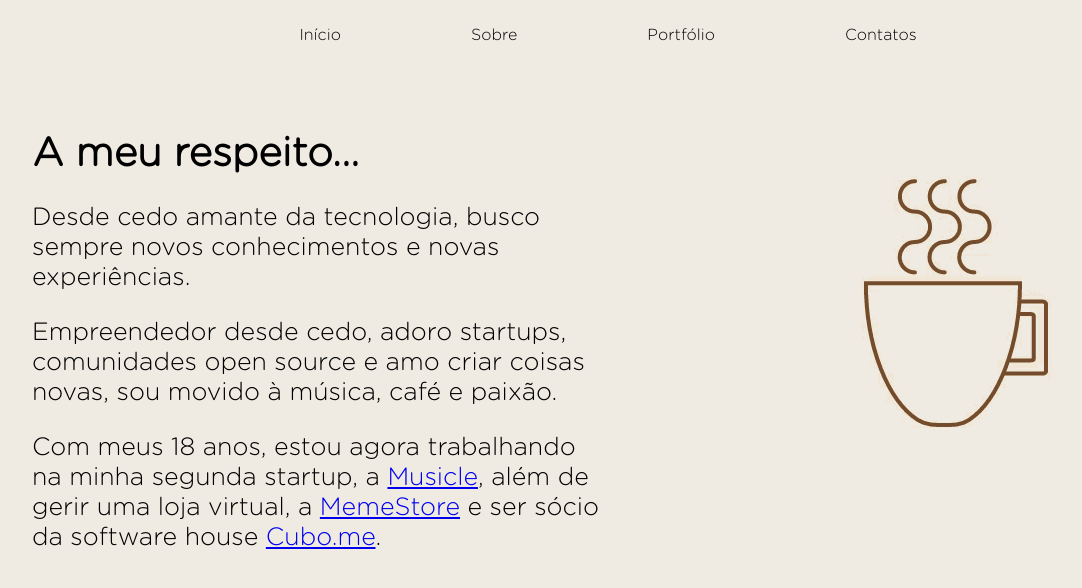
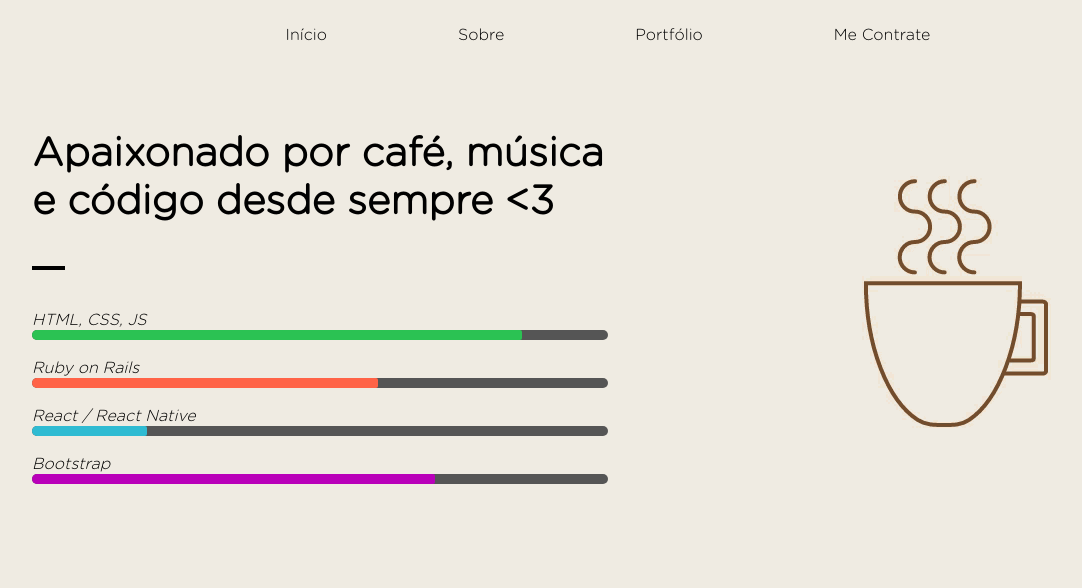
Before and after one commit to rannyeribaptist/rannyeribaptist.github.io, a plain HTML site: page index.html in a window 1280 px wide. Both pictures are taken after a click on the link "Sobre". Shown: the whole page, without its empty margins (32-1114 px from the left). Drawn offline with Linux system fonts and the light colour scheme.

Commit message:
updates in the about page and hire me page

```diff
--- a/assets/javascript/script.js
+++ b/assets/javascript/script.js
@@ -22,10 +22,10 @@ function changeSlide(n) {
 
 function showSlides(n) {
   var i;
-  var slides = document.getElementsByClassName("mySlides");
+  var slides = document.getElementsByClassName("myslides");
 
   for (i = 0; i < slides.length; i++) {
-      slides[i].style.display = "none";
+    slides[i].style.display = "none";
   }
 
   document.getElementById(n).style.display = "inline-block";
--- a/assets/stylesheet/style.css
+++ b/assets/stylesheet/style.css
@@ -1,6 +1,7 @@
 body {
   padding: 0px;
   margin: 0px 0px 0px 0px;
+  font-family: GothamRoundedLight;
 }
 
 .header {
@@ -24,6 +25,15 @@ i {
 }
 
 @media (min-width: 830px) {
+  .meter {
+    height: 10px !important;  /* Can be anything */
+    position: relative;
+    background: #555;
+    -moz-border-radius: 25px;
+    -webkit-border-radius: 25px;
+    border-radius: 25px;
+  }
+
   .left {
     max-width: 50%;
     float: left;
@@ -246,6 +256,41 @@ hr {
   }
 }
 
+.meter {
+  height: 5px;  /* Can be anything */
+  position: relative;
+  background: #555;
+  -moz-border-radius: 25px;
+  -webkit-border-radius: 25px;
+  border-radius: 25px;
+}
+
+.meter span {
+  display: block;
+  height: 100%;
+  border-top-right-radius: 8px;
+  border-bottom-right-radius: 8px;
+  border-top-left-radius: 20px;
+  border-bottom-left-radius: 20px;
+  position: relative;
+  overflow: hidden;
+}
+
+.html {
+  background-color: rgb(43,194,83);
+}
+
+.rails {
+  background-color: tomato;
+}
+
+.react {
+  background-color: rgb(47, 187, 210);
+}
+
+.bootstrap {
+  background-color: #b900b9;
+}
 /* end Animations */
 
 /* FONT FACES */
--- a/index.html
+++ b/index.html
@@ -15,25 +15,53 @@
           <li><a class="home" href="#"> Início</a></li>
           <li><a class="about" href="#"> Sobre</a></li>
           <li><a class="portfolio" href="#"> Portfólio</a></li>
-          <li><a class="contact" href="#"> Contatos</a></li>
+          <li><a class="contact" href="#"> Me Contrate</a></li>
         </ul>
       </div>
       <div class="slideshow-container">
-        <div id="home" class="content home mySlides fade">
-          <h2>Olá, sou Rannyeri Baptist,</h1>
+
+        <div id="home" class="content home myslides fade">
+          <h2>Olá, sou rannyeri baptist,</h1>
           <h4>é um prazer conhecer você!</h3>
 
           <hr>
 
           <h1>Freelancer</h1>
-          <h3>Web developer</h3>
+          <h3>web developer</h3>
         </div>
-        <div id="about" class="content about mySlides fade">
+        <div id="about" class="content about myslides fade">
           <div class="left">
-            <h2>A meu respeito...</h2>
-            <p>Desde cedo amante da tecnologia, busco sempre novos conhecimentos e novas experiências.</p>
-            <p>Empreendedor desde cedo, adoro startups, comunidades open source e amo criar coisas novas, sou movido à música, café e paixão.</p>
-            <p>Com meus 18 anos, estou agora trabalhando na minha segunda startup, a <a href="https://musicle.live">Musicle</a>, além de gerir uma loja virtual, a <a href="https://memestore.com.br">MemeStore</a> e ser sócio da software house <a href="https://cubo.me">Cubo.me</a>. </p>
+            <h2>Apaixonado por café, música e código desde sempre <3</h2>
+
+            <hr style="margin-top:7%;margin-bottom:7%">
+
+            <em>HTML, CSS, JS</em>
+            <div class="meter">
+              <span class="html" style="width: 85%"></span>
+            </div>
+
+            <br>
+
+            <em>Ruby on Rails</em>
+            <div class="meter">
+              <span class="rails" style="width: 60%"></span>
+            </div>
+
+            <br>
+
+            <em>React / React Native</em>
+            <div class="meter">
+              <span class="react" style="width: 20%"></span>
+            </div>
+
+            <br>
+
+            <em>Bootstrap</em>
+            <div class="meter">
+              <span class="bootstrap" style="width: 70%"></span>
+            </div>
+
+            <br>
 
           </div>
           <div class="right">
@@ -41,49 +69,46 @@
           </div>
 
         </div>
-        <div id="portfolio" class="content portfolio mySlides fade">
-          <h2>Um pouco do meu trabalho...</h2>
+
+        <div id="portfolio" class="content portfolio myslides fade">
+          <h2>um pouco do meu trabalho...</h2>
 
           <div class="jobs">
             <a class="contact-link" target="_blank" href="https://musicle.live">
               <div class="box">
                 <img class="thumbnail" src="assets/images/musicle.png" alt="musicle">
-                <p>Musicle</p>
+                <p>musicle</p>
               </div>
             </a>
             <a href="https://reforcovirtual.com" target="_blank" class="contact-link">
               <div class="box">
                 <img class="thumbnail" src="assets/images/reforco.png" alt="reforcovirtual">
-                <p>Reforço Virtual</p>
+                <p>reforço virtual</p>
               </div>
             </a>
             <a href="https://toqueemocional.com.br" class="contact-link" target="_blank">
               <div class="box">
                 <img class="thumbnail" src="assets/images/toque.png" alt="toqueemocional">
-                <p>Toque Emocional</p>
-              </div>
-            </a>
-            <a href="#" class="contact-link" target="_blank">
-              <div class="box">
-                <img class="thumbnail" src="assets/images/haiabot.png" alt="haiabot">
-                <p>HaiaBot</p>
+                <p>toque emocional</p>
               </div>
             </a>
           </div>
         </div>
-        <div id="contact" class="content contact mySlides fade">
-          <h2>Entre em contato</h2>
-          <p>Entre em contato para solicitar um orçamento, fazer negócios ou jogar uma boa conversa fora...</p>
 
-          <a target="_blank" class="contact-link" href="https://www.facebook.com/rannyeribatiste"><i class="fa fa-facebook-square fa-3x"></i></a>
-          <a target="_blank" class="contact-link" href="https://www.instagram.com/rannyerirbatista/"><i class="fa fa-instagram fa-3x"></i></a>
-          <a target="_blank" class="contact-link" href="https://twitter.com/RannyeriRBatist"><i class="fa fa-twitter fa-3x"></i></a>
-          <a target="_blank" class="contact-link" href="https://www.linkedin.com/in/rannyeri-r-303577120/"><i class="fa fa-linkedin fa-3x"></i></a>
-          <a target="_blank" class="contact-link" href="https://github.com/RannyeriDev"><i class="fa fa-github-square fa-3x"></i></a>
-          <a class="contact-link" href="mailto:contact@baptist.me"><i class="fa fa-envelope fa-3x"></i></a>
+        <div id="contact" class="content contact myslides fade">
+          <h2>Me Contrate</h2>
+          <p>entre em contato para solicitar um orçamento, fazer negócios ou jogar uma boa conversa fora...</p>
+
+          <a target="_blank" class="contact-link" href="https://www.facebook.com/rannyeribaptist"><i class="fa fa-facebook-square fa-3x"></i></a>
+          <a target="_blank" class="contact-link" href="https://www.instagram.com/rannyeribaptist/"><i class="fa fa-instagram fa-3x"></i></a>
+          <a target="_blank" class="contact-link" href="https://twitter.com/RannyeriBaptist"><i class="fa fa-twitter fa-3x"></i></a>
+          <a target="_blank" class="contact-link" href="https://www.linkedin.com/in/rannyeribaptist"><i class="fa fa-linkedin fa-3x"></i></a>
+          <a target="_blank" class="contact-link" href="https://github.com/rannyeribaptist"><i class="fa fa-github-square fa-3x"></i></a>
+          <a class="contact-link" href="mailto:rannyeri@protonmail.com"><i class="fa fa-envelope fa-3x"></i></a>
+          <a class="contact-link" href="tel:+55 81 998590619"><i class="fa fa-whatsapp fa-3x"></i></a>
+
         </div>
       </div>
-
     </div>
 
     <script type="text/javascript" src="./assets/javascript/script.js"></script>
```
